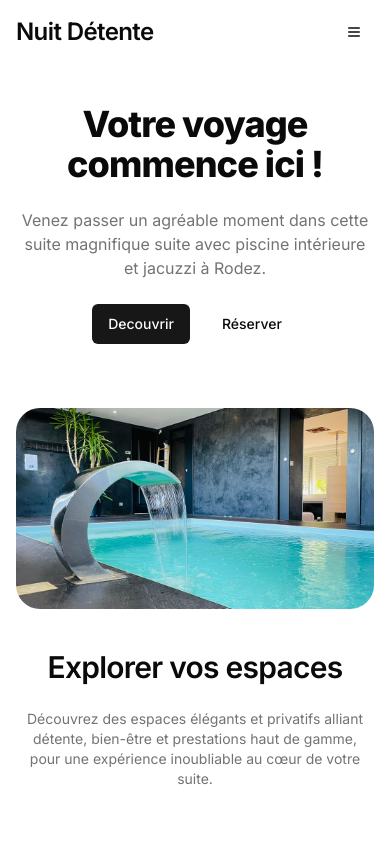
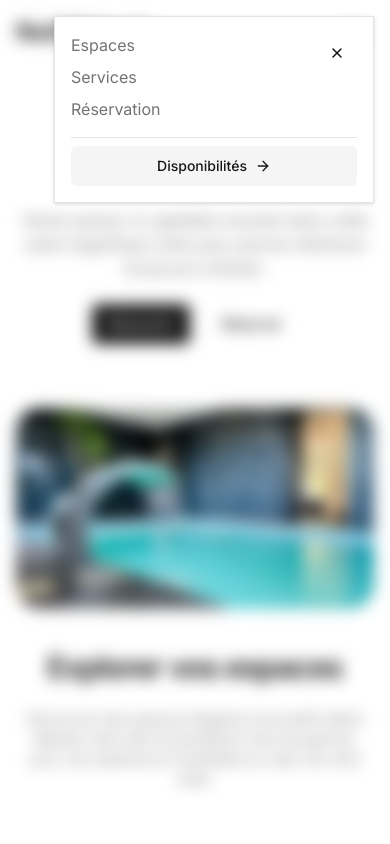
Before and after one commit to Firzus/nuit-detente-app, a Next.js app: page / in a window 390 px wide. Both pictures are taken after a click on the button 354 px from the left and 32 px from the top of the page. Shown: the top 844 px of the page. Built offline with nearby package versions, Linux system fonts and the light colour scheme.

Commit message:
Refactor footer and navigation components: enhance layout, improve accessibility, and implement mobile menu functionality

```diff
--- a/src/components/shared/footer.tsx
+++ b/src/components/shared/footer.tsx
@@ -15,7 +15,7 @@ export default function Footer() {
             ].map(([title, url], index) => (
               <Link
                 key={index}
-                className="block text-muted-foreground hover:text-foreground"
+                className="block w-fit text-muted-foreground hover:text-foreground"
                 href={url}
               >
                 {title}
@@ -33,7 +33,7 @@ export default function Footer() {
             ].map(([title, url], index) => (
               <Link
                 key={index}
-                className="block text-muted-foreground hover:text-foreground"
+                className="block w-fit text-muted-foreground hover:text-foreground"
                 href={url}
               >
                 {title}
@@ -45,21 +45,13 @@ export default function Footer() {
         <li className="min-w-80 text-sm">
           <p className="font-semibold">Entreprise</p>
           <nav className="mt-6 space-y-4">
-            {[
-              [
-                'Statut',
-                'https://annuaire-entreprises.data.gouv.fr/entreprise/pole-dance-moving-914840848',
-              ],
-            ].map(([title, url], index) => (
-              <Link
-                key={index}
-                className="block text-muted-foreground hover:text-foreground"
-                href={url}
-                target="_blank"
-              >
-                {title}
-              </Link>
-            ))}
+            <Link
+              className="w-fit text-muted-foreground hover:text-foreground"
+              href="https://annuaire-entreprises.data.gouv.fr/entreprise/pole-dance-moving-914840848"
+              target="_blank"
+            >
+              Statut
+            </Link>
           </nav>
         </li>
       </ul>
--- a/src/components/shared/navigation.tsx
+++ b/src/components/shared/navigation.tsx
@@ -1,4 +1,9 @@
 'use client'
+
+import { useEffect, useState } from 'react'
+
+import { ArrowRight, X } from 'lucide-react'
+import { Separator } from '@/components/ui/separator'
 
 import { useIsSmallScreen } from '@/hooks/use-is-small-screen'
 import { Button } from '@/components/ui/button'
@@ -7,12 +12,72 @@ import Link from 'next/link'
 
 export default function Navigation() {
   const isSmallScreen = useIsSmallScreen()
+  const [isOpen, setIsOpen] = useState(false)
+
+  useEffect(() => {
+    if (isOpen) {
+      document.body.classList.add('overflow-hidden')
+    } else {
+      document.body.classList.remove('overflow-hidden')
+    }
+
+    return () => {
+      document.body.classList.remove('overflow-hidden')
+    }
+  }, [isOpen])
 
   if (isSmallScreen) {
     return (
-      <Button variant="ghost" size="icon">
-        <Menu />
-      </Button>
+      <>
+        {/* Trigger Button */}
+        <Button variant="ghost" size="icon" onClick={() => setIsOpen(true)}>
+          <Menu />
+        </Button>
+
+        {/* Menu Popup */}
+        {isOpen && (
+          <div className="fixed left-0 top-0 z-20 size-full overflow-y-auto backdrop-blur xl:hidden">
+            <div className="fixed right-4 top-4 w-80 border bg-white p-4 drop-shadow">
+              <Button
+                className="absolute right-4 top-4"
+                variant="ghost"
+                size="icon"
+                onClick={() => setIsOpen(false)}
+              >
+                <X />
+              </Button>
+
+              <nav>
+                {[
+                  ['Espaces', '#espaces'],
+                  ['Services', '#services'],
+                  ['Réservation', '#reservation'],
+                ].map(([title, url], index) => (
+                  <Link
+                    key={index}
+                    className="block w-fit text-muted-foreground hover:text-foreground [&:not(:first-child)]:mt-2"
+                    href={url}
+                    onClick={() => setIsOpen(false)}
+                  >
+                    {title}
+                  </Link>
+                ))}
+              </nav>
+
+              <Separator className="mt-4" />
+
+              <Button asChild className="mt-2 w-full" variant="secondary">
+                <Link
+                  target="_blank"
+                  href="https://www.airbnb.fr/rooms/45201561?guests=1&adults=1&s=67&unique_share_id=eb46b0c7-5fef-4f88-95d2-4589caae73f6"
+                >
+                  Disponibilités <ArrowRight className="inline-block" />
+                </Link>
+              </Button>
+            </div>
+          </div>
+        )}
+      </>
     )
   } else {
     return (
--- /dev/null
+++ b/src/components/ui/separator.tsx
@@ -0,0 +1,31 @@
+"use client"
+
+import * as React from "react"
+import * as SeparatorPrimitive from "@radix-ui/react-separator"
+
+import { cn } from "@/lib/utils"
+
+const Separator = React.forwardRef<
+  React.ElementRef<typeof SeparatorPrimitive.Root>,
+  React.ComponentPropsWithoutRef<typeof SeparatorPrimitive.Root>
+>(
+  (
+    { className, orientation = "horizontal", decorative = true, ...props },
+    ref
+  ) => (
+    <SeparatorPrimitive.Root
+      ref={ref}
+      decorative={decorative}
+      orientation={orientation}
+      className={cn(
+        "shrink-0 bg-border",
+        orientation === "horizontal" ? "h-[1px] w-full" : "h-full w-[1px]",
+        className
+      )}
+      {...props}
+    />
+  )
+)
+Separator.displayName = SeparatorPrimitive.Root.displayName
+
+export { Separator }
```
